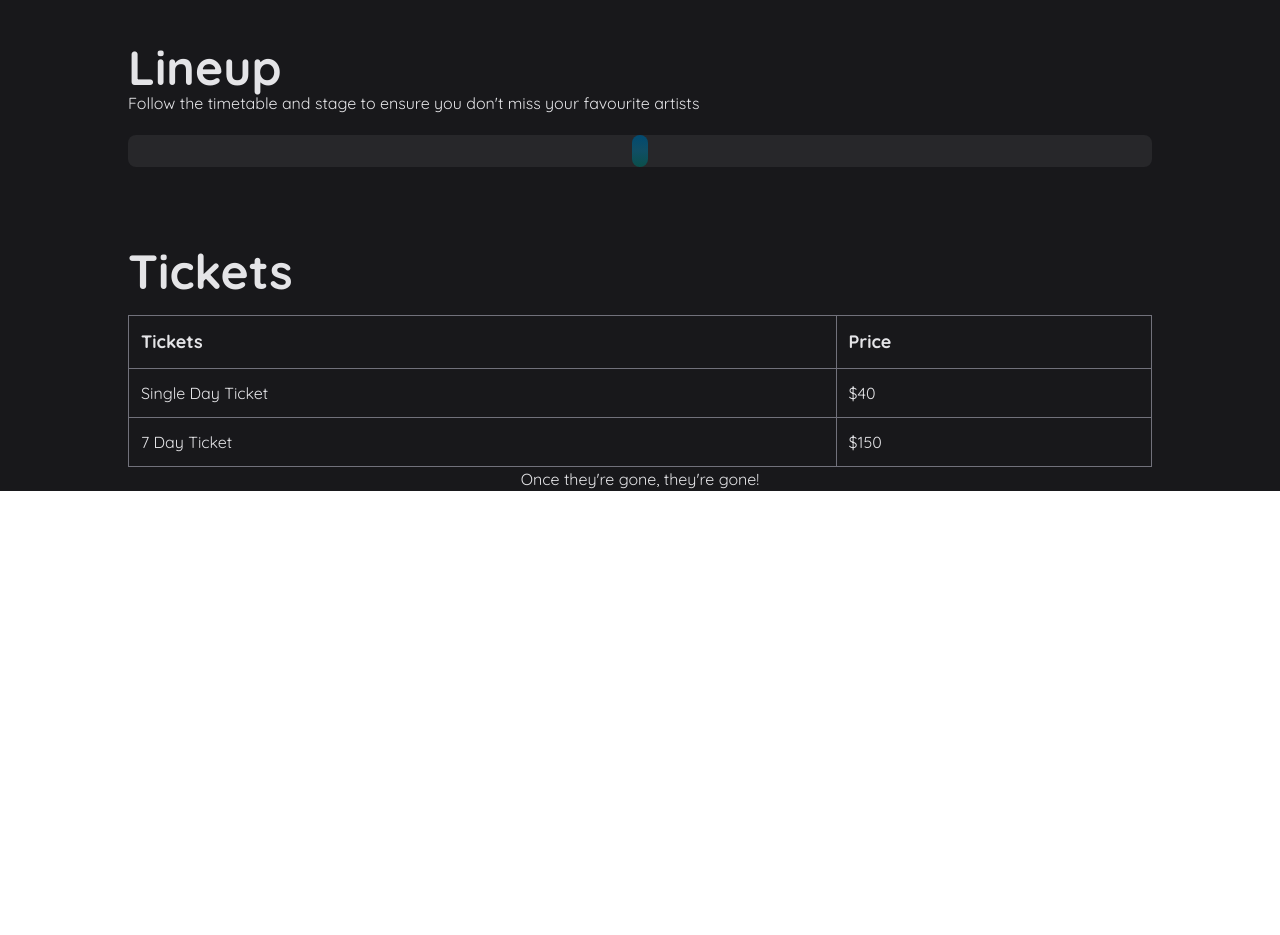
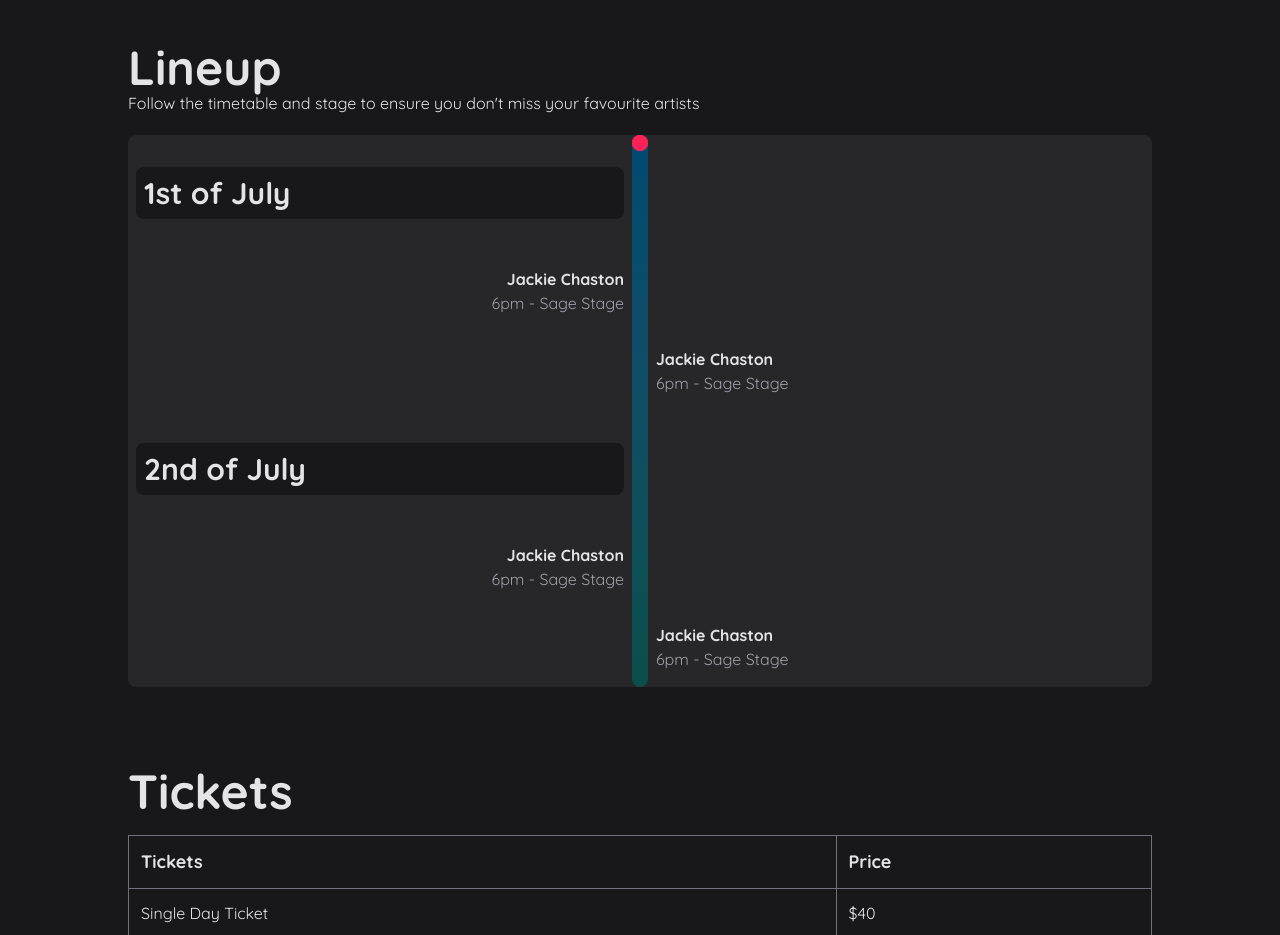
Before and after one commit to rtemplo/TailwindCSSV4, a website: page src/index.html in a window 1280 px wide. Shown: the part 1300-2235 px from the top of the page. Before the commit the page ends 1791 px from the top, so only its background shows below. Drawn offline with nearby package versions, Linux system fonts and the light colour scheme; files that its build step writes are made by us from their sources.

Commit message:
Finished CSS Grid Lineup content

```diff
--- a/src/index.html
+++ b/src/index.html
@@ -329,7 +329,46 @@
         <div class="relative mt-5 rounded-lg bg-zinc-800 py-4 px-2 text-zinc-200">
           <div
             class="absolute top-0 left-1/2 w-4 -ml-[8px] h-full rounded-full bg-gradient-to-b from-sky-900 via-cyan-900 to-teal-900"
-          ></div>
+          >
+            <div class="sticky top-1/2">
+              <div class="relative h-4 w-4">
+                <div
+                  class="absolute h-4 w-4 animate-ping rounded-full bg-pink-500 opacity-75"
+                ></div>
+                <div class="relative bg-rose-500 rounded-full h-4 w-4"></div>
+              </div>
+            </div>
+          </div>
+          <div class="grid grid-cols-2 gap-8">
+            <div>
+              <h4 class="p-2 my-4 rounded-lg bg-zinc-900">1st of July</h4>
+            </div>
+            <div></div>
+            <div class="text-right">
+              <div class="font-bold">Jackie Chaston</div>
+              <div class="text-zinc-400">6pm - Sage Stage</div>
+            </div>
+            <div></div>
+            <div></div>
+            <div>
+              <div class="font-bold">Jackie Chaston</div>
+              <div class="text-zinc-400">6pm - Sage Stage</div>
+            </div>
+            <div>
+              <h4 class="p-2 my-4 rounded-lg bg-zinc-900">2nd of July</h4>
+            </div>
+            <div></div>
+            <div class="text-right">
+              <div class="font-bold">Jackie Chaston</div>
+              <div class="text-zinc-400">6pm - Sage Stage</div>
+            </div>
+            <div></div>
+            <div></div>
+            <div>
+              <div class="font-bold">Jackie Chaston</div>
+              <div class="text-zinc-400">6pm - Sage Stage</div>
+            </div>
+          </div>
         </div>
 
         <h2 class="mt-20">Tickets</h2>
```
